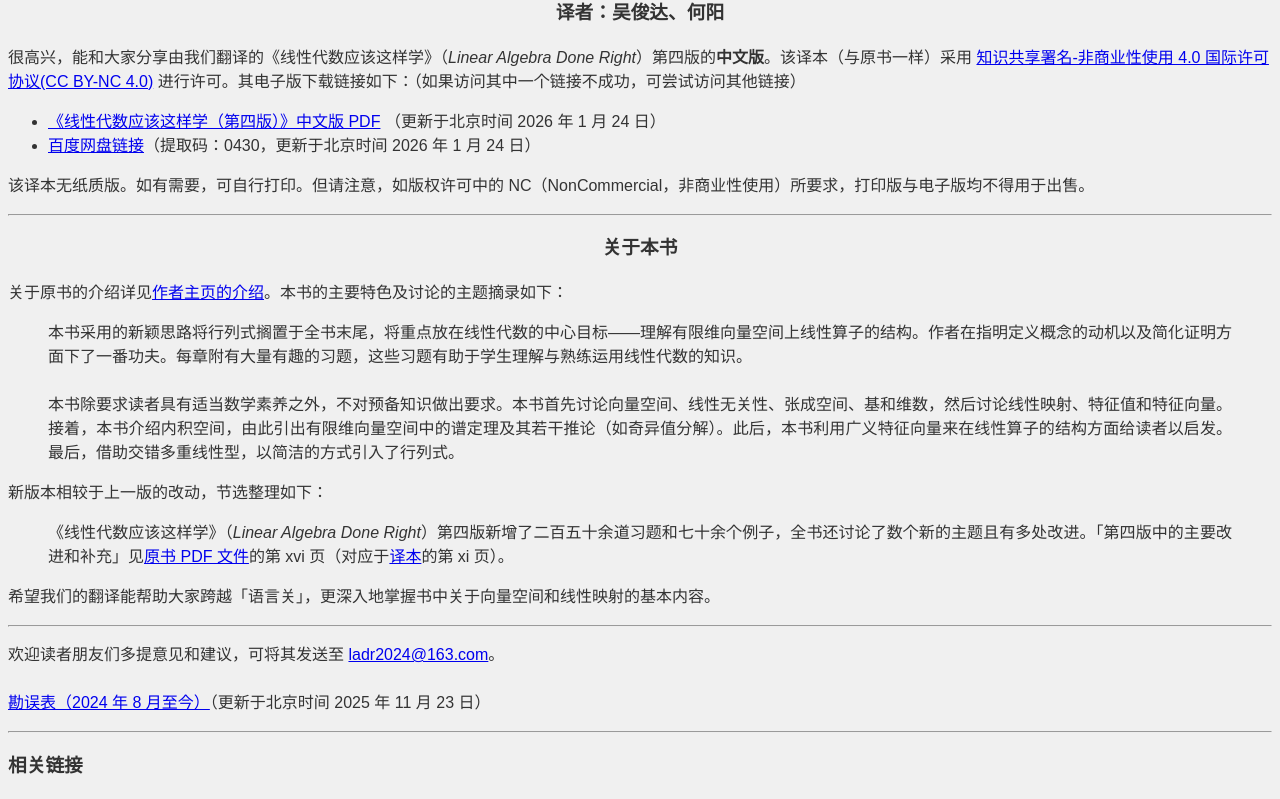
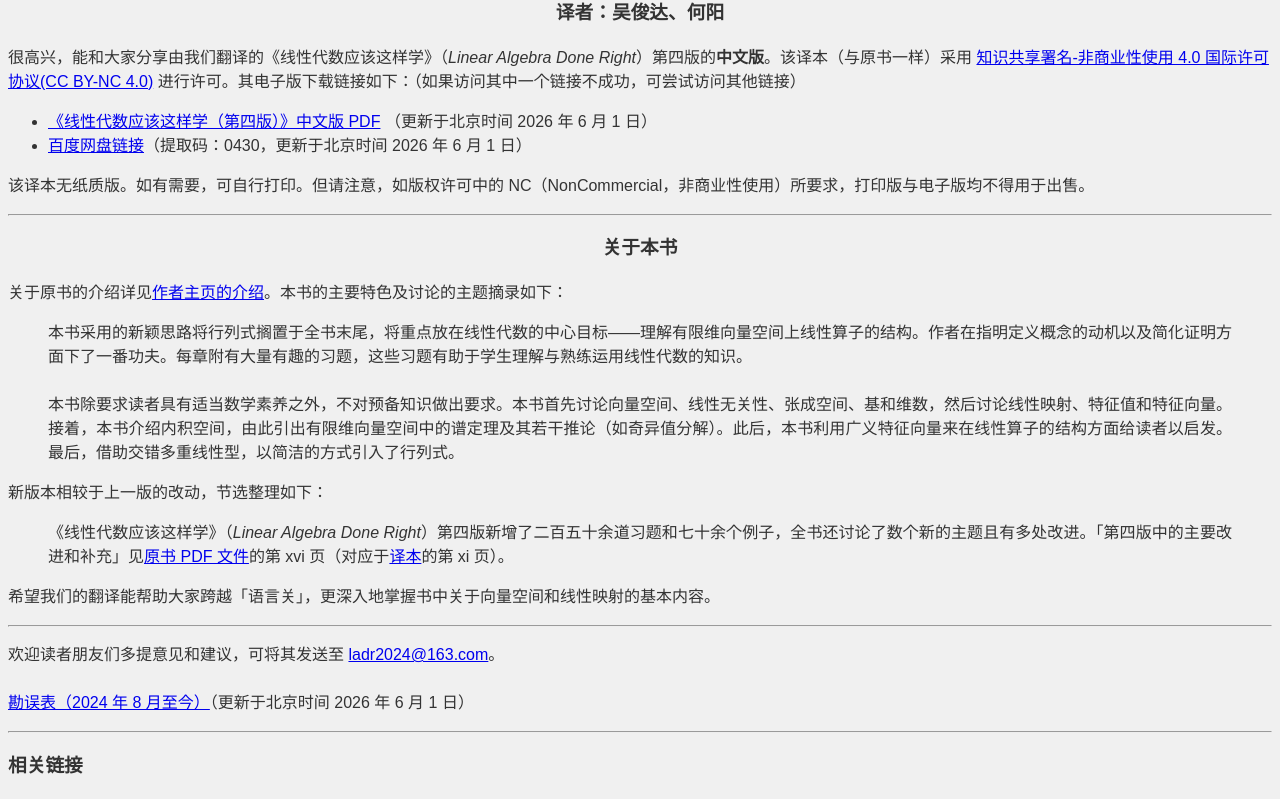
Before and after one commit to OliverWu515/OliverWu515.github.io, a Jekyll site: the page ladr4e.html, which Jekyll copies as it is, in a window 1280 px wide. Shown: the part 224-1023 px from the top of the page. Built offline with Jekyll 4.4.1, drawn with Linux system fonts in a browser that asks for light colours.

Commit message:
更新 Linear Algebra Done Right 页面

```diff
--- a/ladr4e.html
+++ b/ladr4e.html
@@ -110,10 +110,10 @@
         </p>
         <ul>
             <li>
-                <a href="https://linear.he-yang.top/LADR4eCN.pdf" target="_blank">《线性代数应该这样学（第四版）》中文版 PDF</a> （更新于北京时间 2026 年 1 月 24 日）
+                <a href="https://linear.he-yang.top/LADR4eCN.pdf" target="_blank">《线性代数应该这样学（第四版）》中文版 PDF</a> （更新于北京时间 2026 年 6 月 1 日）
             </li>
             <li>
-                <a href="https://pan.baidu.com/s/1X18F6hP3grRSoRSi9DI03Q?pwd=0430" target="_blank">百度网盘链接</a>（提取码：0430，更新于北京时间 2026 年 1 月 24 日）
+                <a href="https://pan.baidu.com/s/1X18F6hP3grRSoRSi9DI03Q?pwd=0430" target="_blank">百度网盘链接</a>（提取码：0430，更新于北京时间 2026 年 6 月 1 日）
             </li>
         </ul>
         <p>
@@ -140,7 +140,7 @@
         <hr>
         <p>
             欢迎读者朋友们多提意见和建议，可将其发送至
-            <a href="mailto:ladr2024@163.com">ladr2024@163.com</a>。<br><br><a href="https://linear.he-yang.top/LADRcnErrata.pdf" target="_blank">勘误表（2024 年 8 月至今）</a>（更新于北京时间 2025 年 11 月 23 日）
+            <a href="mailto:ladr2024@163.com">ladr2024@163.com</a>。<br><br><a href="https://linear.he-yang.top/LADRcnErrata.pdf" target="_blank">勘误表（2024 年 8 月至今）</a>（更新于北京时间 2026 年 6 月 1 日）
         </p>
         <hr>
         <h3>
@@ -176,10 +176,10 @@
             <li>
                 <a href="https://linear.he-yang.top/LADR4eCN.pdf" target="_blank">PDF file for the <b>Chinese translation</b> of <em>Linear Algebra Done Right</em>, fourth edition</a>
                 <br>
-                (24 January 2026, CST)
+                (1 June 2026, CST)
             </li>
             <li>
-                <a href="https://pan.baidu.com/s/1X18F6hP3grRSoRSi9DI03Q?pwd=0430" target="_blank">Link to BaiduNetDisk</a> (Download Code: 0430; 24 January 2026, CST)
+                <a href="https://pan.baidu.com/s/1X18F6hP3grRSoRSi9DI03Q?pwd=0430" target="_blank">Link to BaiduNetDisk</a> (Download Code: 0430; 1 June 2026, CST)
             </li>
         </ul>
         <p>
@@ -203,7 +203,7 @@
             It's hoped that our translation will help you to overcome the "language barrier" and attain a deep understanding of vector spaces and linear maps.
         </p>
         <hr>
-        Comments or suggestions about the translation of the fourth edition of <em>Linear Algebra Done Right</em> can be sent to the translators at <a href="mailto:ladr2024@163.com">ladr2024@163.com</a>. <br><br><a href="https://linear.he-yang.top/LADRcnErrata.pdf" target="_blank">Errata since August, 2024</a> (23 November 2025, CST)
+        Comments or suggestions about the translation of the fourth edition of <em>Linear Algebra Done Right</em> can be sent to the translators at <a href="mailto:ladr2024@163.com">ladr2024@163.com</a>. <br><br><a href="https://linear.he-yang.top/LADRcnErrata.pdf" target="_blank">Errata since August, 2024</a> (1 June 2026, CST)
         <hr>
         <h3>Related Links</h3>
         <p>
```
